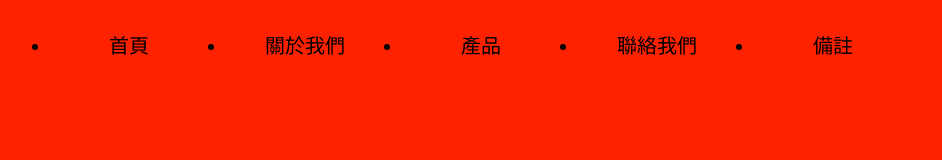
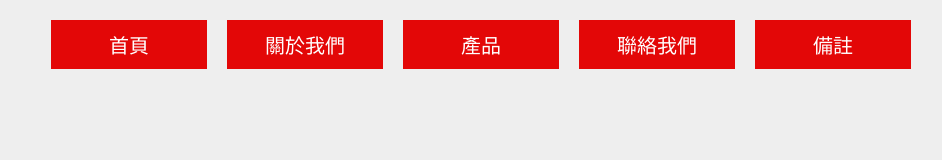
Before and after one commit to sexfat/cid101, a plain HTML site: page index.html in a window 1280 px wide. Shown: the whole page, without its empty margins (179-1121 px from the left). Drawn offline with Linux system fonts and the light colour scheme.

Commit message:
更改背景色

```diff
--- a/style.css
+++ b/style.css
@@ -1,5 +1,5 @@
 body {
-  background-color: #f20;
+  background-color: rgb(238, 238, 238);
   font-size: 20px;
   margin: 0;
   padding: 0;
@@ -17,6 +17,7 @@ nav {
 
 nav ul {
   display: flex;
+  list-style: none;
 }
 
 nav ul li {
@@ -25,6 +26,8 @@ nav ul li {
     padding: 10px 8px;
     cursor: pointer;
      margin:  0 10px;
+     background-color: #e30707;
+     color: #fff;
 
 
 }
```
